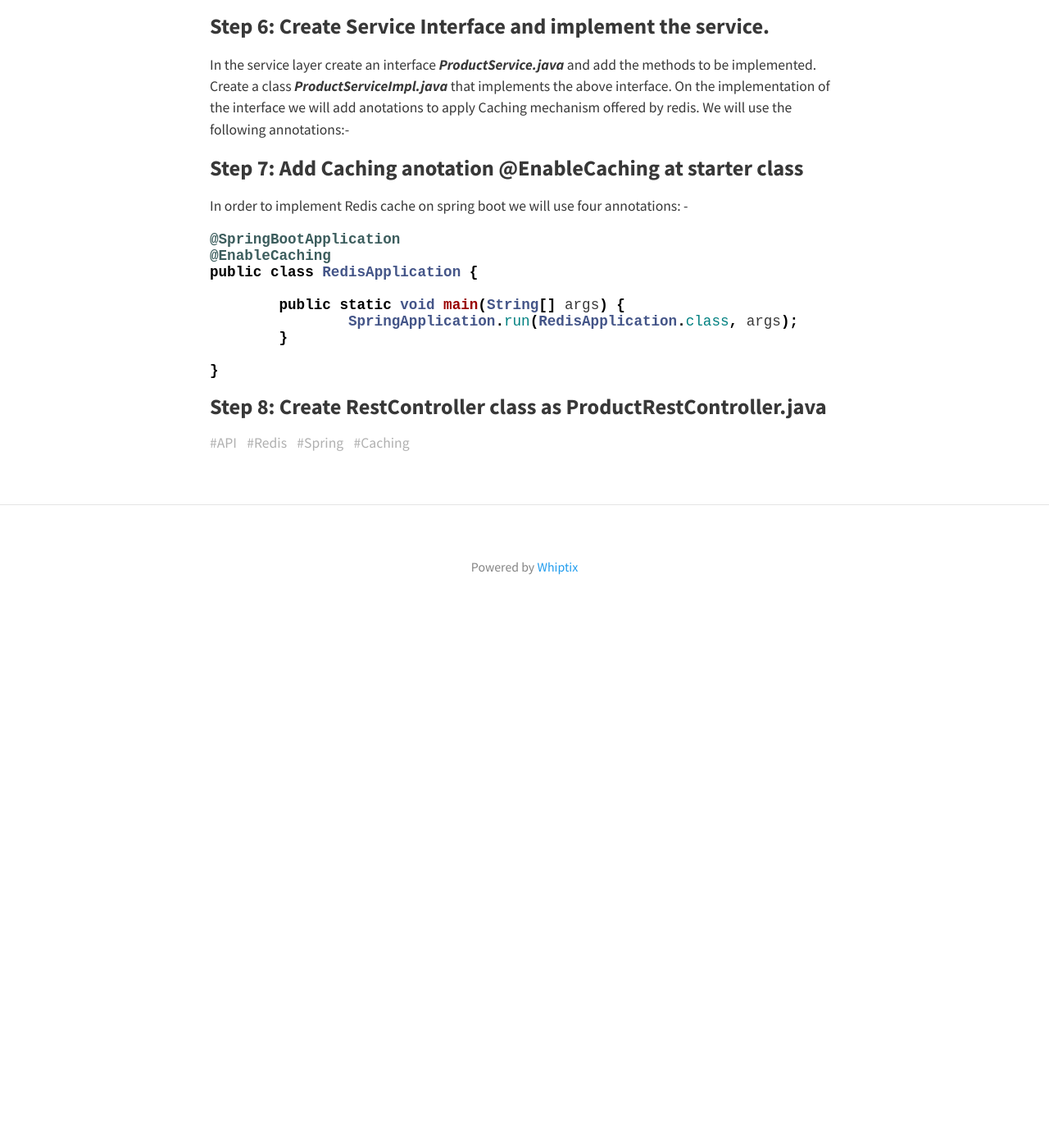
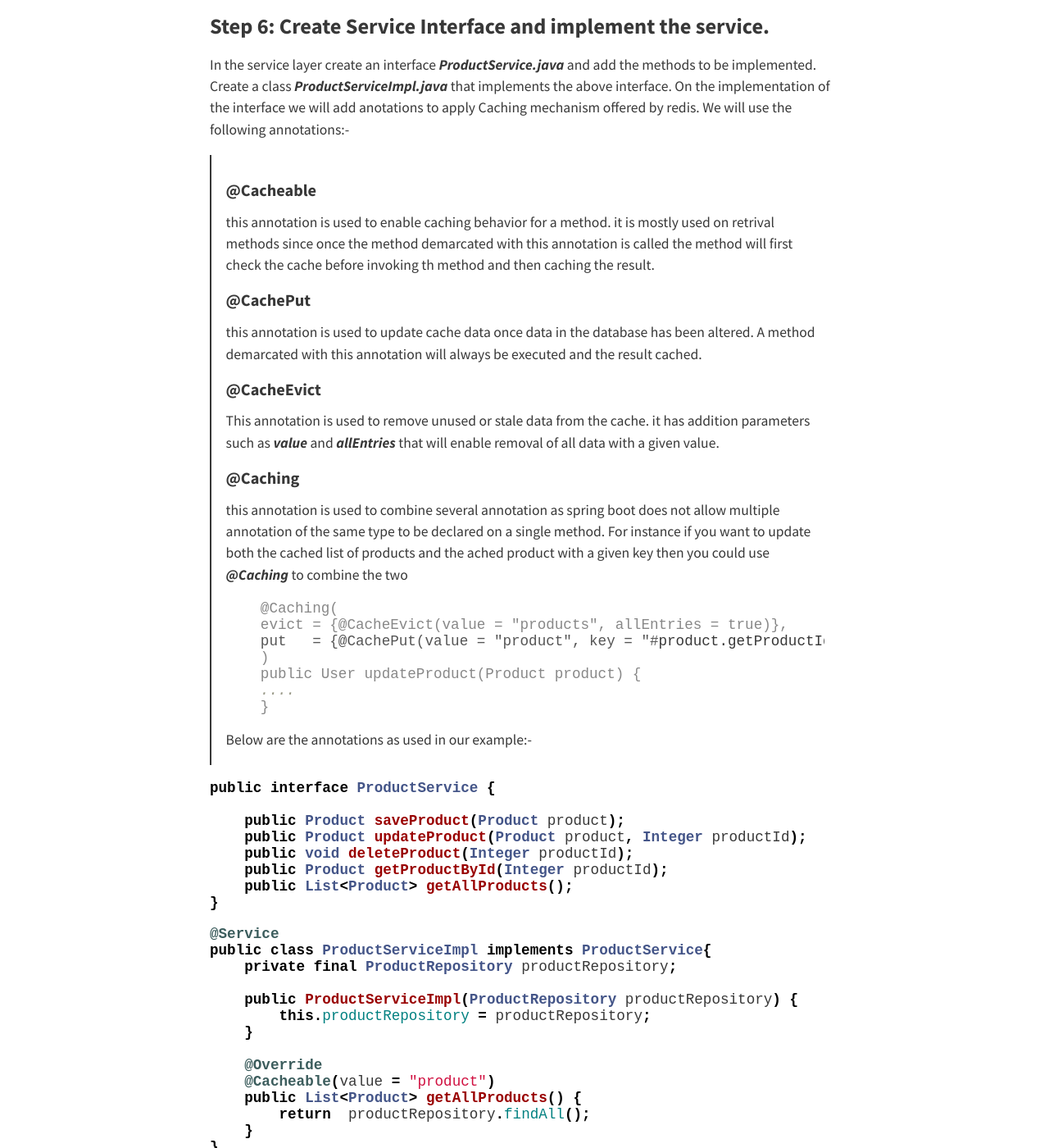
Before and after one commit to whiptix/whiptix.github.io, a Jekyll site: the page built from _posts/2024-01-06-redis-cache.md, in a window 1280 px wide and 1400 px high, scrolled down 3483 px. Shown: the whole window at 82% size. Built offline with Jekyll 4.4.1, drawn with Linux system fonts in a browser that asks for light colours; nearby versions of some CDN libraries; before the commit the page ends 4251 px from its top, so only the background shows below that.

Commit message:
Added annotation definitions

````diff
--- a/_posts/2024-01-06-redis-cache.md
+++ b/_posts/2024-01-06-redis-cache.md
@@ -71,6 +71,54 @@ public interface ProductRepository extends JpaRepository<Product, Long> {
 ```
 ### Step 6: Create Service Interface and implement the service.
 In the service layer create an interface ***ProductService.java*** and add the methods to be implemented. Create a class ***ProductServiceImpl.java*** that implements the above interface. On the implementation of the interface we will add anotations to apply Caching mechanism offered by redis. We will use the following annotations:-
+> #### @Cacheable
+> this annotation is used to enable caching behavior for a method. it is mostly used on retrival methods since once the method demarcated with this annotation is called the method will first check the cache before invoking th method and then caching the result.
+>
+> #### @CachePut
+> this annotation is used to update cache data once data in the database has been altered. A method demarcated with this annotation will always be executed and the result cached.
+>
+> #### @CacheEvict
+> This annotation is used to remove unused or stale data from the cache. it has addition parameters such as ***value*** and ***allEntries*** that will enable removal of all data with a given value.
+> #### @Caching
+> this annotation is used to combine several annotation as spring boot does not allow multiple annotation of the same type to be declared on a single method. For instance if you want to update both the cached list of products and the  ached product with a given key then you could use ***@Caching*** to combine the two
+```console
+    @Caching(
+    evict = {@CacheEvict(value = "products", allEntries = true)},
+    put   = {@CachePut(value = "product", key = "#product.getProductId()")}
+    )
+    public User updateProduct(Product product) {
+    ....
+    }
+```
+Below are the annotations as used in our example:-
+
+```java
+public interface ProductService {
+
+    public Product saveProduct(Product product);
+    public Product updateProduct(Product product, Integer productId);
+    public void deleteProduct(Integer productId);
+    public Product getProductById(Integer productId);
+    public List<Product> getAllProducts();
+}
+```
+
+```java
+@Service
+public class ProductServiceImpl implements ProductService{
+    private final ProductRepository productRepository;
+
+    public ProductServiceImpl(ProductRepository productRepository) {
+        this.productRepository = productRepository;
+    }
+
+    @Override
+    @Cacheable(value = "product")
+    public List<Product> getAllProducts() {
+        return  productRepository.findAll();
+    }
+}
+```
 
 ### Step 7: Add Caching anotation @EnableCaching at starter class
 In order to implement Redis cache on spring boot we will use four annotations: -
````
